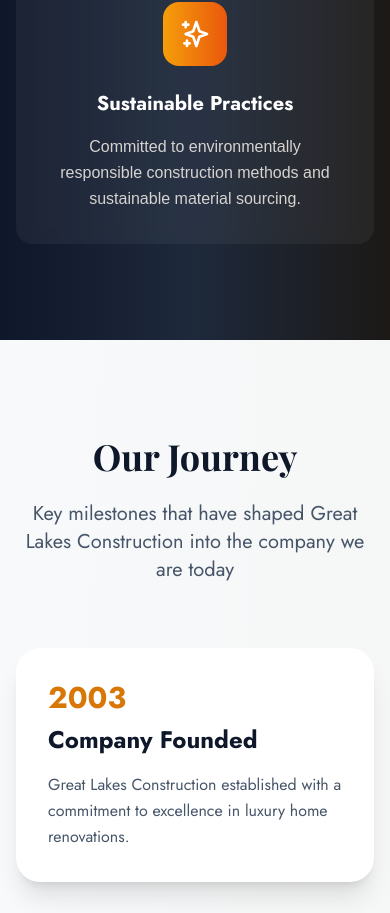
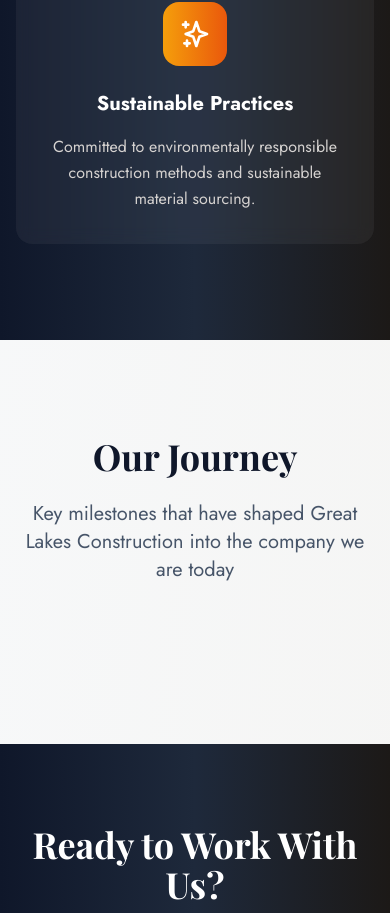
Before and after one commit to teke85/greatlakesconstruction, a Next.js app: page /about in a window 390 px wide. Shown: the part 3080-3993 px from the top of the page. Built offline with nearby package versions, Linux system fonts and the light colour scheme.

Commit message:
Added font jost to other sections

```diff
--- a/app/about/page.tsx
+++ b/app/about/page.tsx
@@ -1,76 +1,5 @@
 import Image from "next/image";
 import Link from "next/link";
-
-const teamMembers = [
-  {
-    name: "James Mitchell",
-    role: "Founder & Managing Director",
-    experience: "25+ Years",
-    description:
-      "James founded Great Lakes Construction with a vision to bring unparalleled craftsmanship to London's luxury market. His expertise in high-end renovations has earned him recognition throughout the industry.",
-    image: "/team/james-mitchell.jpg",
-    specialties: [
-      "Luxury Renovations",
-      "Project Management",
-      "Client Relations",
-    ],
-  },
-  {
-    name: "Sarah Thompson",
-    role: "Lead Designer",
-    experience: "15+ Years",
-    description:
-      "Sarah's innovative design approach combines contemporary aesthetics with timeless elegance. She works closely with clients to bring their unique visions to life.",
-    image: "/team/sarah-thompson.jpg",
-    specialties: ["Interior Design", "Space Planning", "Material Selection"],
-  },
-  {
-    name: "Michael Roberts",
-    role: "Master Craftsman",
-    experience: "20+ Years",
-    description:
-      "Michael oversees all construction work, ensuring every detail meets our exacting standards. His traditional craftsmanship skills are complemented by modern techniques.",
-    image: "/team/michael-roberts.jpg",
-    specialties: [
-      "Kitchen Installation",
-      "Custom Carpentry",
-      "Quality Control",
-    ],
-  },
-];
-
-const milestones = [
-  {
-    year: "2003",
-    title: "Company Founded",
-    description:
-      "Great Lakes Construction established with a commitment to excellence in luxury home renovations.",
-  },
-  {
-    year: "2008",
-    title: "First Major Award",
-    description:
-      "Recognized by London Home Builders Association for outstanding craftsmanship in kitchen design.",
-  },
-  {
-    year: "2012",
-    title: "Team Expansion",
-    description:
-      "Grew to a team of 15 specialists, allowing us to take on larger and more complex projects.",
-  },
-  {
-    year: "2018",
-    title: "500th Project",
-    description:
-      "Celebrated our 500th completed project, marking a significant milestone in our journey.",
-  },
-  {
-    year: "2023",
-    title: "Sustainability Focus",
-    description:
-      "Launched our green building initiative, incorporating eco-friendly materials and energy-efficient solutions.",
-  },
-];
 
 const values = [
   {
@@ -265,7 +194,7 @@ export default function AboutPage() {
                 <h3 className="text-xl font-jost font-bold mb-4">
                   {value.title}
                 </h3>
-                <p className="text-stone-300 leading-relaxed">
+                <p className="text-stone-300 font-jost leading-relaxed">
                   {value.description}
                 </p>
               </div>
@@ -285,191 +214,22 @@ export default function AboutPage() {
             company we are today
           </p>
         </div>
-
-        <div className="relative">
-          {/* Timeline line */}
-          <div className="absolute left-1/2 transform -translate-x-1/2 w-1 bg-gradient-to-b from-amber-400 to-orange-600 h-full hidden lg:block"></div>
-
-          <div className="space-y-12">
-            {milestones.map((milestone, index) => (
-              <div
-                key={index}
-                className={`flex items-center ${
-                  index % 2 === 0 ? "lg:flex-row" : "lg:flex-row-reverse"
-                } flex-col lg:gap-16`}
-              >
-                <div className="flex-1 lg:text-right lg:pr-8">
-                  <div
-                    className={`bg-white rounded-3xl shadow-xl p-8 hover:shadow-2xl transition-shadow duration-300 ${
-                      index % 2 === 0 ? "" : "lg:text-left lg:pl-8 lg:pr-0"
-                    }`}
-                  >
-                    <div className="text-3xl font-jost font-bold text-amber-600 mb-2">
-                      {milestone.year}
-                    </div>
-                    <h3 className="text-2xl font-jost font-bold text-slate-900 mb-4">
-                      {milestone.title}
-                    </h3>
-                    <p className="text-slate-600 font-jost leading-relaxed">
-                      {milestone.description}
-                    </p>
-                  </div>
-                </div>
-
-                {/* Timeline dot */}
-                <div className="w-4 h-4 bg-gradient-to-r from-amber-500 to-orange-600 rounded-full border-4 border-white shadow-lg z-10 hidden lg:block"></div>
-
-                <div className="flex-1"></div>
-              </div>
-            ))}
-          </div>
-        </div>
-      </div>
-
-      {/* Team Section */}
-      <div className="bg-gradient-to-br from-amber-50 to-orange-100 py-24">
-        <div className="max-w-7xl mx-auto px-4 sm:px-6 lg:px-8">
-          <div className="text-center mb-16">
-            <h2 className="text-4xl md:text-5xl font-bold text-slate-900 mb-6">
-              Meet Our Team
-            </h2>
-            <p className="text-xl text-slate-600 max-w-3xl mx-auto">
-              The master craftsmen, designers, and project managers who bring
-              your vision to life
-            </p>
-          </div>
-
-          <div className="grid grid-cols-1 md:grid-cols-2 lg:grid-cols-3 gap-8">
-            {teamMembers.map((member, index) => (
-              <div
-                key={index}
-                className="bg-white rounded-3xl shadow-xl overflow-hidden hover:shadow-2xl transition-all duration-300 hover:scale-[1.02]"
-              >
-                <div className="relative h-80">
-                  <Image
-                    src={member.image}
-                    alt={member.name}
-                    fill
-                    className="object-cover"
-                    sizes="(max-width: 768px) 100vw, (max-width: 1200px) 50vw, 33vw"
-                  />
-                  <div className="absolute top-4 right-4 bg-gradient-to-r from-amber-500 to-orange-600 text-white px-3 py-1 rounded-full text-sm font-bold">
-                    {member.experience}
-                  </div>
-                </div>
-
-                <div className="p-8">
-                  <h3 className="text-2xl font-bold text-slate-900 mb-2">
-                    {member.name}
-                  </h3>
-                  <div className="text-amber-600 font-semibold mb-4">
-                    {member.role}
-                  </div>
-                  <p className="text-slate-600 leading-relaxed mb-6">
-                    {member.description}
-                  </p>
-
-                  <div>
-                    <h4 className="text-sm font-bold text-slate-800 mb-3">
-                      Specialties:
-                    </h4>
-                    <div className="flex flex-wrap gap-2">
-                      {member.specialties.map((specialty, idx) => (
-                        <span
-                          key={idx}
-                          className="bg-amber-100 text-amber-800 px-3 py-1 rounded-full text-sm font-medium"
-                        >
-                          {specialty}
-                        </span>
-                      ))}
-                    </div>
-                  </div>
-                </div>
-              </div>
-            ))}
-          </div>
-        </div>
-      </div>
-
-      {/* Certifications & Awards */}
-      <div className="max-w-7xl mx-auto px-4 sm:px-6 lg:px-8 py-24">
-        <div className="text-center mb-16">
-          <h2 className="text-4xl md:text-5xl font-bold text-slate-900 mb-6">
-            Certifications & Awards
-          </h2>
-          <p className="text-xl text-slate-600 max-w-3xl mx-auto">
-            Recognition from industry leaders and professional organizations
-          </p>
-        </div>
-
-        <div className="grid grid-cols-1 md:grid-cols-2 lg:grid-cols-4 gap-8">
-          {[
-            {
-              title: "Master Builder Association",
-              subtitle: "Certified Member",
-              year: "2003-Present",
-            },
-            {
-              title: "London Home Builders",
-              subtitle: "Excellence Award",
-              year: "2008, 2015, 2021",
-            },
-            {
-              title: "Construction Excellence",
-              subtitle: "Quality Certification",
-              year: "Annual Renewal",
-            },
-            {
-              title: "Green Building Council",
-              subtitle: "Sustainable Practices",
-              year: "2020-Present",
-            },
-          ].map((cert, index) => (
-            <div
-              key={index}
-              className="text-center p-8 bg-white rounded-2xl shadow-lg hover:shadow-xl transition-shadow duration-300"
-            >
-              <div className="w-16 h-16 bg-gradient-to-r from-amber-500 to-orange-600 rounded-full flex items-center justify-center mx-auto mb-6">
-                <svg
-                  className="w-8 h-8 text-white"
-                  fill="none"
-                  stroke="currentColor"
-                  viewBox="0 0 24 24"
-                >
-                  <path
-                    strokeLinecap="round"
-                    strokeLinejoin="round"
-                    strokeWidth={2}
-                    d="M9 12l2 2 4-4M7.835 4.697a3.42 3.42 0 001.946-.806 3.42 3.42 0 014.438 0 3.42 3.42 0 001.946.806 3.42 3.42 0 013.138 3.138 3.42 3.42 0 00.806 1.946 3.42 3.42 0 010 4.438 3.42 3.42 0 00-.806 1.946 3.42 3.42 0 01-3.138 3.138 3.42 3.42 0 00-1.946.806 3.42 3.42 0 01-4.438 0 3.42 3.42 0 00-1.946-.806 3.42 3.42 0 01-3.138-3.138 3.42 3.42 0 00-.806-1.946 3.42 3.42 0 010-4.438 3.42 3.42 0 00.806-1.946 3.42 3.42 0 013.138-3.138z"
-                  />
-                </svg>
-              </div>
-              <h3 className="text-lg font-bold text-slate-900 mb-2">
-                {cert.title}
-              </h3>
-              <p className="text-amber-600 font-semibold mb-1">
-                {cert.subtitle}
-              </p>
-              <p className="text-slate-600 text-sm">{cert.year}</p>
-            </div>
-          ))}
-        </div>
       </div>
 
       {/* CTA Section */}
       <div className="bg-gradient-to-r from-slate-900 via-slate-800 to-stone-900 text-white py-20">
         <div className="max-w-4xl mx-auto text-center px-4 sm:px-6 lg:px-8">
-          <h2 className="text-4xl md:text-5xl font-bold mb-6">
+          <h2 className="text-4xl font-playfair md:text-5xl font-bold mb-6">
             Ready to Work With Us?
           </h2>
-          <p className="text-xl text-stone-300 mb-8 leading-relaxed">
+          <p className="text-xl font-jost text-stone-300 mb-8 leading-relaxed">
             Let&#39;s discuss how we can bring your vision to life with our
             expert craftsmanship and dedication to excellence.
           </p>
           <div className="flex flex-col sm:flex-row gap-4 justify-center">
             <Link
               href="/contact"
-              className="inline-flex items-center px-8 py-4 bg-gradient-to-r from-amber-600 to-orange-600 text-white text-lg font-bold rounded-xl hover:from-amber-700 hover:to-orange-700 transform hover:scale-105 transition-all duration-300 shadow-xl"
+              className="inline-flex font-jost items-center px-8 py-4 bg-gradient-to-r from-amber-600 to-orange-600 text-white text-lg font-bold rounded-xl hover:from-amber-700 hover:to-orange-700 transform hover:scale-105 transition-all duration-300 shadow-xl"
             >
               Start Your Project
               <svg
@@ -488,7 +248,7 @@ export default function AboutPage() {
             </Link>
             <Link
               href="/kitchens"
-              className="inline-flex items-center px-8 py-4 bg-transparent border-2 border-white text-white text-lg font-bold rounded-xl hover:bg-white hover:text-slate-900 transition-all duration-300"
+              className="inline-flex font-jost items-center px-8 py-4 bg-transparent border-2 border-white text-white text-lg font-bold rounded-xl hover:bg-white hover:text-slate-900 transition-all duration-300"
             >
               View Our Work
             </Link>
```
